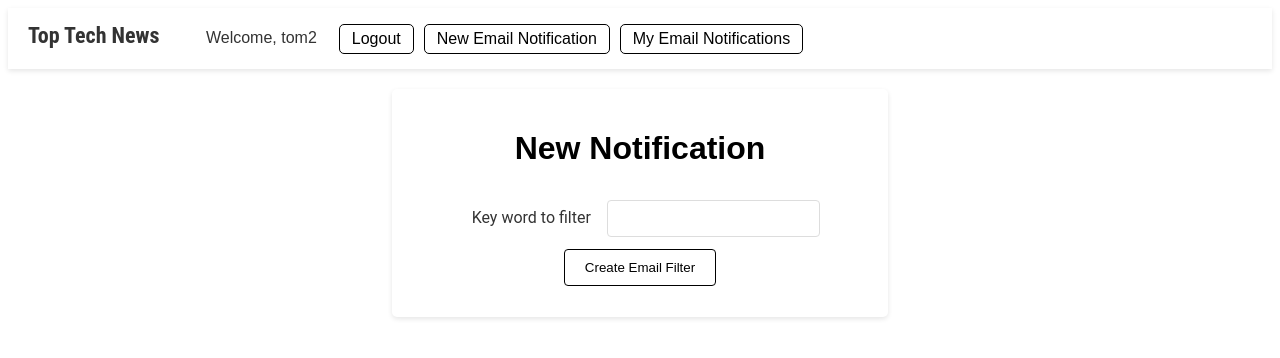
After one commit to thomasbulll/TechNewsAggregator, a Flask app: page /new-email-notifications in a window 1280 px wide. The commit adds this page. Shown: the top 358 px of the page. Run offline with Flask 3, Linux system fonts and the light colour scheme; a user stored in the database is signed in; some libraries are stand-ins or nearby versions.

Commit message:
Add form for email notifications

```diff
--- a/app.py
+++ b/app.py
@@ -4,7 +4,7 @@ from database.post_db import post_all_articles, reset_artice_table, post_new_use
 from flask_login import current_user, login_user, logout_user, login_required, LoginManager
 from flask import Flask, render_template, flash, redirect, url_for, request
 from apscheduler.schedulers.background import BackgroundScheduler
-from forms import LoginForm, SignUpForm
+from forms import LoginForm, SignUpForm, EmailNotificationForm
 from utils.db_utils import get_hash, connect_db
 
 app = Flask(__name__)
@@ -76,10 +76,23 @@ def signup():
         return redirect(url_for('login'))
     return render_template('signup.html', form=form)
 
-@app.route('/email-notifications')
-def email_notifications():
+@app.route('/new-email-notifications', methods=['GET', 'POST'])
+def new_email_notifications():
     if not current_user.is_authenticated:
         return redirect(url_for('index'))
+    form = EmailNotificationForm()
+
+    # Validate they don't have more than 5 filters already
+    # Add filter
+    return render_template("new_email_notifications.html", form=form)
+
+@app.route('/users_email_notifications')
+def users_email_notifications():
+    if not current_user.is_authenticated:
+        return redirect(url_for('index'))
+
+    # Retrive filters based on the users ID
+
     return render_template("index.html", news_sources=get_articles())
 
 if __name__ == "__main__":
--- a/forms.py
+++ b/forms.py
@@ -8,7 +8,6 @@ class LoginForm(FlaskForm):
     username = StringField('Username', validators=[DataRequired()])
     password = PasswordField('Password', validators=[DataRequired()])
     submit = SubmitField('Login')
-
 
 class SignUpForm(FlaskForm):
     username = StringField('Username', validators=[DataRequired()])
@@ -24,3 +23,7 @@ class SignUpForm(FlaskForm):
     def validate_email(self, email: StringField):
         if check_email_exists(email.data) is not None:
             raise ValidationError('Email already exists')
+
+class EmailNotificationForm(FlaskForm):
+    key_word = StringField('Key word to filter', validators=[DataRequired()])
+    submit = SubmitField('Create Email Filter')
--- a/templates/base.html
+++ b/templates/base.html
@@ -12,10 +12,10 @@
             <div class="header-buttons">
                 <!--Buttons-->
                 {% if current_user.is_authenticated %}
-
                     <a role="button" class="btn header-welcome" href="{{ url_for('index') }}">Welcome, {{ current_user.username }}</a>
                     <a role="button" class="btn btn-header" href="{{ url_for('logout') }}">Logout</a>
-                    <a role="button" class="btn btn-header" href="{{ url_for('email_notifications') }}">Email Notifications</a>
+                    <a role="button" class="btn btn-header" href="{{ url_for('new_email_notifications') }}">New Email Notification</a>
+                    <a role="button" class="btn btn-header" href="{{ url_for('users_email_notifications') }}">My Email Notifications</a>
                 {% else %}
                     <a role="button" class="btn btn-header" href="{{ url_for('login') }}">Login</a>
                     <a role="button" class="btn btn-header" href="{{ url_for('signup') }}">Signup</a>
--- /dev/null
+++ b/templates/new_email_notifications.html
@@ -0,0 +1,27 @@
+<!--  -->
+
+{% extends 'base.html' %}
+
+{% block content %}
+<div class="container-form">
+  <h1 class="form-title">New Notification</h1>
+  <form method="post" novalidate>
+    {{ form.hidden_tag() }}
+    <div class="form-field">
+      {{ form.key_word.label(class="form-label") }}
+      {% if form.key_word.errors %}
+        {{ form.key_word(class='form-control is-invalid') }}
+      {% else %}
+        {{ form.key_word(class='form-control') }}
+      {% endif %}
+      {% for error in form.key_word.errors %}
+        <div class="invalid-feedback">{{ error }}</div>
+      {% endfor %}
+    </div>
+
+    <div class="form-field">
+        {{ form.submit(class="btn btn-primary w-100 mb-5", role="button") }}
+    </div>
+  </form>
+</div>
+{% endblock %}
```
